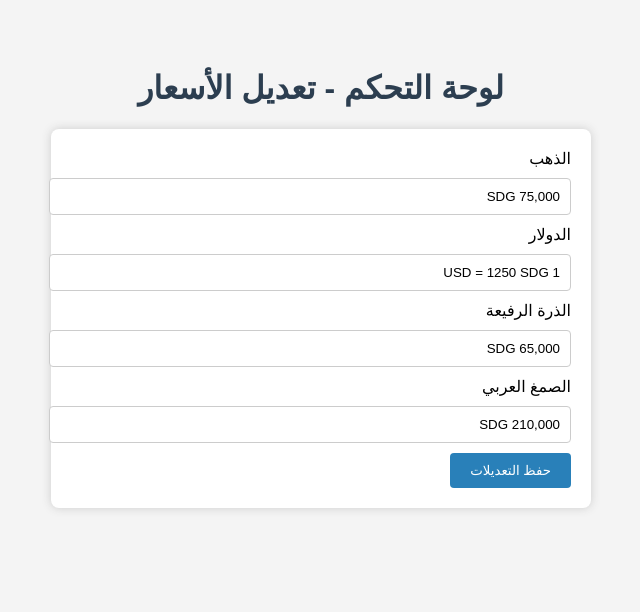
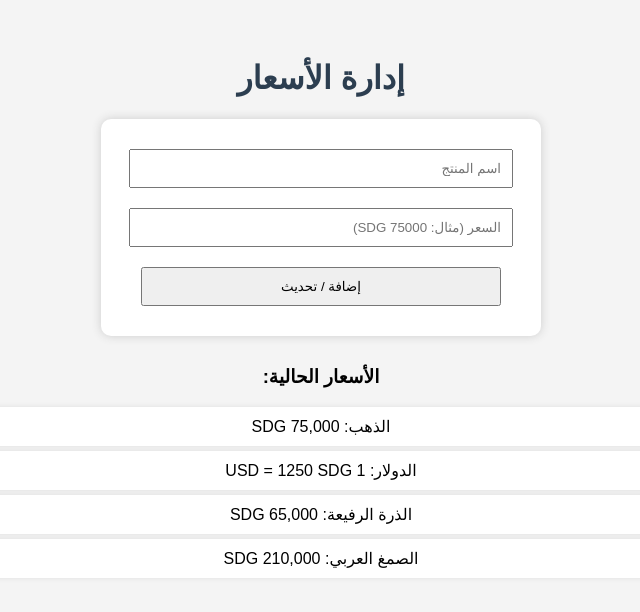
Before and after one commit to Aljaili-Elsmani/Crops-hunter, a Flask app: page /admin in a window 1280 px wide. Shown: the top 612 px of the page, without its empty margins (319-959 px from the left). Run offline with Flask 3, Linux system fonts and the light colour scheme.

Commit message:
Update admin.html

```diff
--- a/templates/admin.html
+++ b/templates/admin.html
@@ -2,24 +2,29 @@
 <html lang="ar">
 <head>
     <meta charset="UTF-8">
-    <title>لوحة التحكم - تعديل الأسعار</title>
+    <title>إدارة الأسعار - Crops Hunter</title>
     <style>
-        body { font-family: Arial; background: #f4f4f4; padding: 40px; direction: rtl; }
-        h1 { color: #2c3e50; text-align: center; }
-        form { max-width: 500px; margin: auto; background: white; padding: 20px; border-radius: 8px; box-shadow: 0 0 10px #ccc; }
-        input[type="text"] { width: 100%; padding: 10px; margin: 10px 0; border: 1px solid #ccc; border-radius: 4px; }
-        input[type="submit"] { padding: 10px 20px; background: #2980b9; color: white; border: none; border-radius: 4px; cursor: pointer; }
-        input[type="submit"]:hover { background: #1c5980; }
+        body { font-family: Arial; background: #f4f4f4; padding: 30px; direction: rtl; text-align: center; }
+        h1 { color: #2c3e50; }
+        form { margin: 20px auto; padding: 20px; background: white; width: 400px; border-radius: 10px; box-shadow: 0 0 10px #ccc; }
+        input, button { padding: 10px; margin: 10px 0; width: 90%; }
+        .price-list { margin-top: 30px; }
+        .item { margin: 5px; background: #fff; padding: 10px; border-radius: 5px; box-shadow: 0 0 5px #ddd; }
     </style>
 </head>
 <body>
-    <h1>لوحة التحكم - تعديل الأسعار</h1>
+    <h1>إدارة الأسعار</h1>
     <form method="POST">
+        <input type="text" name="item" placeholder="اسم المنتج" required>
+        <input type="text" name="price" placeholder="السعر (مثال: 75000 SDG)" required>
+        <button type="submit">إضافة / تحديث</button>
+    </form>
+
+    <div class="price-list">
+        <h3>الأسعار الحالية:</h3>
         {% for item, price in prices.items() %}
-            <label>{{ item }}</label>
-            <input type="text" name="{{ item }}" value="{{ price }}">
+            <div class="item">{{ item }}: {{ price }}</div>
         {% endfor %}
-        <input type="submit" value="حفظ التعديلات">
-    </form>
+    </div>
 </body>
 </html>
```
